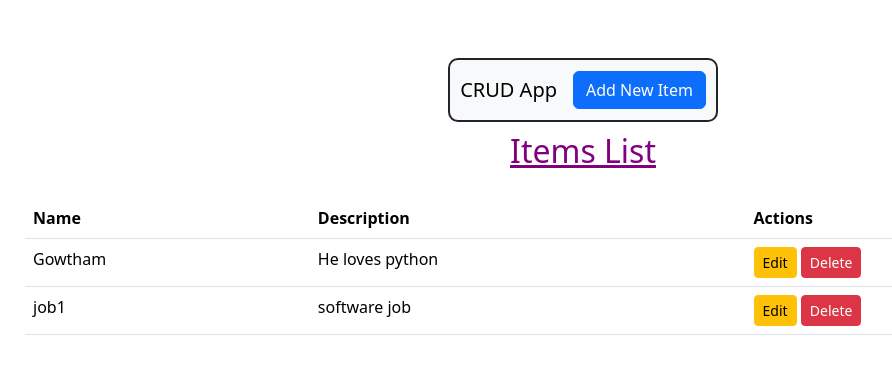
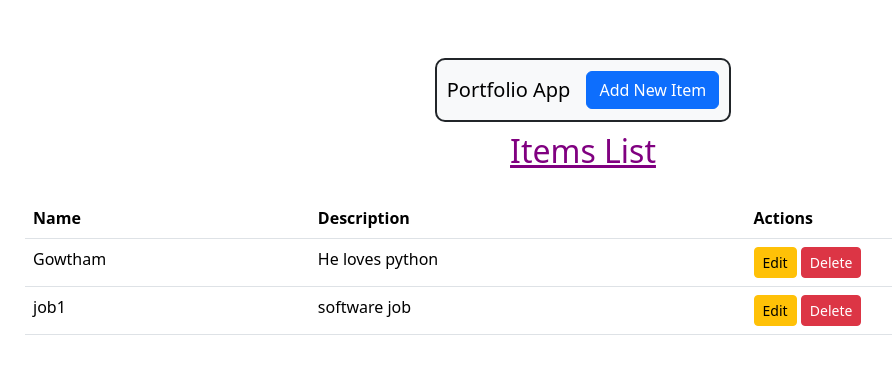
Before and after one commit to hanumantha04/devopsSDP, a Flask app: page / in a window 1280 px wide. Shown: the top 374 px of the page, without its empty margins (57-949 px from the left). Run offline with Flask 3, Linux system fonts and the light colour scheme.

Commit message:
css changed

```diff
--- a/templates/layout.html
+++ b/templates/layout.html
@@ -10,7 +10,7 @@
 <body class="d-flex flex-column min-vh-100">
     <div class="container my-5 d-flex flex-column justify-content-center align-items-center">
         <nav class="navbar navbar-expand-lg navbar-light bg-light" style="border-radius: 10px; border: 2px solid; margin: 10px; padding: 10px;">
-            <a class="navbar-brand" href="/"> CRUD App</a>
+            <a class="navbar-brand" href="/"> Portfolio App</a>
             <div class="ml-auto" style="color: blueviolet;">
                 <a class="btn btn-primary" href="{{ url_for('create') }}">Add New Item</a>
             </div>
```
